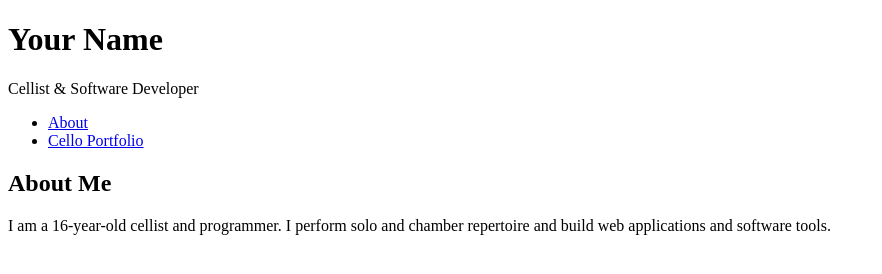
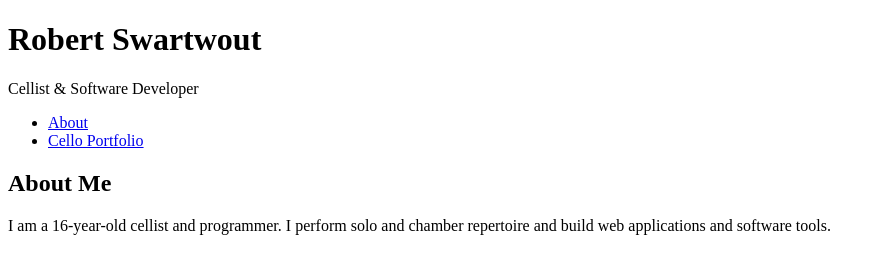
Before and after one commit to Chrydross/chrydross.github.io, a plain HTML site: page index.html in a window 1280 px wide. Shown: the whole page, without its empty margins (0-882 px from the left). Drawn offline with Linux system fonts and the light colour scheme.

Commit message:
Update header to display 'Robert Swartwout'

```diff
--- a/index.html
+++ b/index.html
@@ -22,7 +22,7 @@
 
   <!-- Top Navigation & Introduction -->
   <header>
-    <h1>Your Name</h1>
+    <h1>Robert Swartwout</h1>
     <p>Cellist &amp; Software Developer</p>
     <nav aria-label="Primary Navigation">
       <ul>
```
